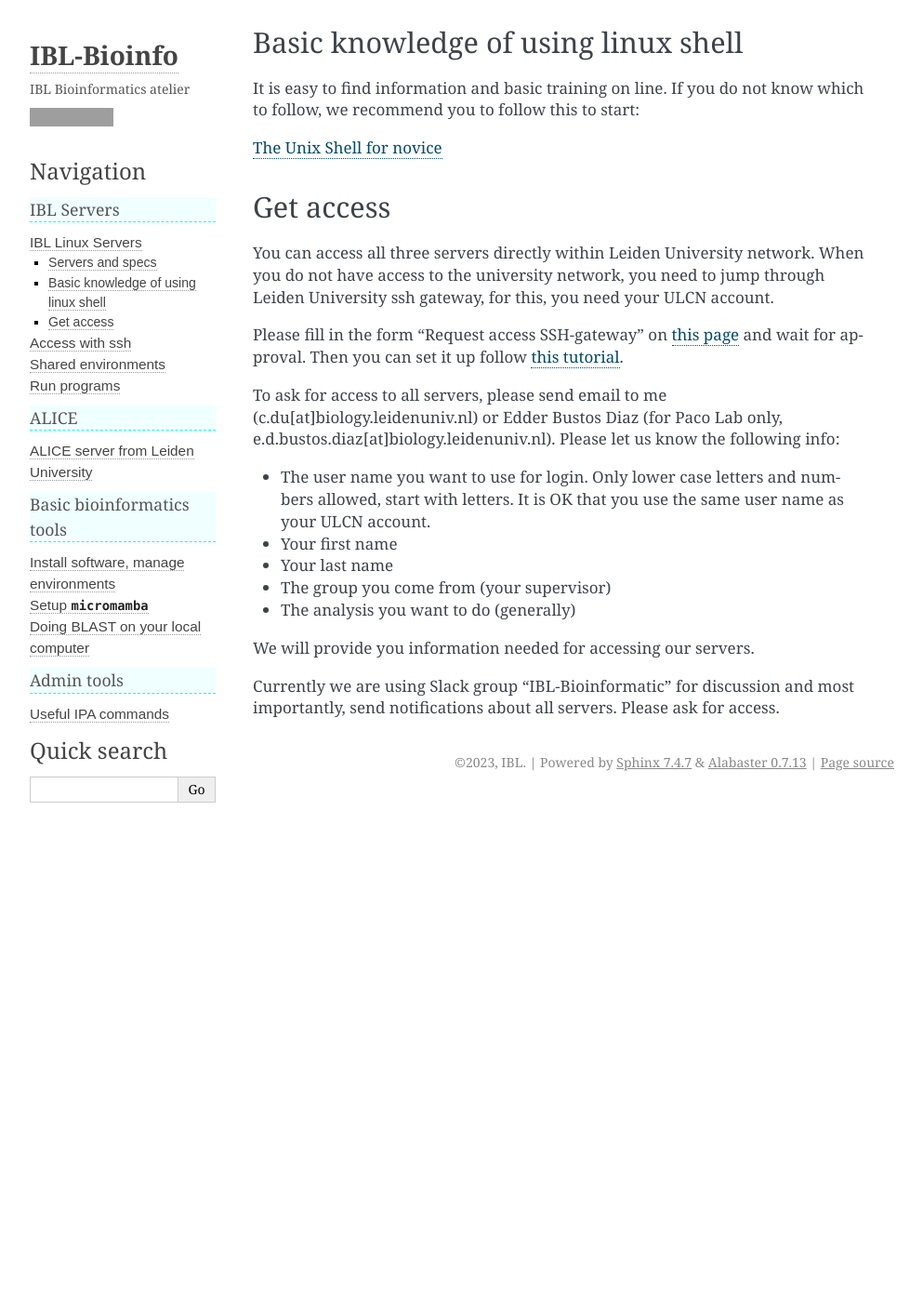
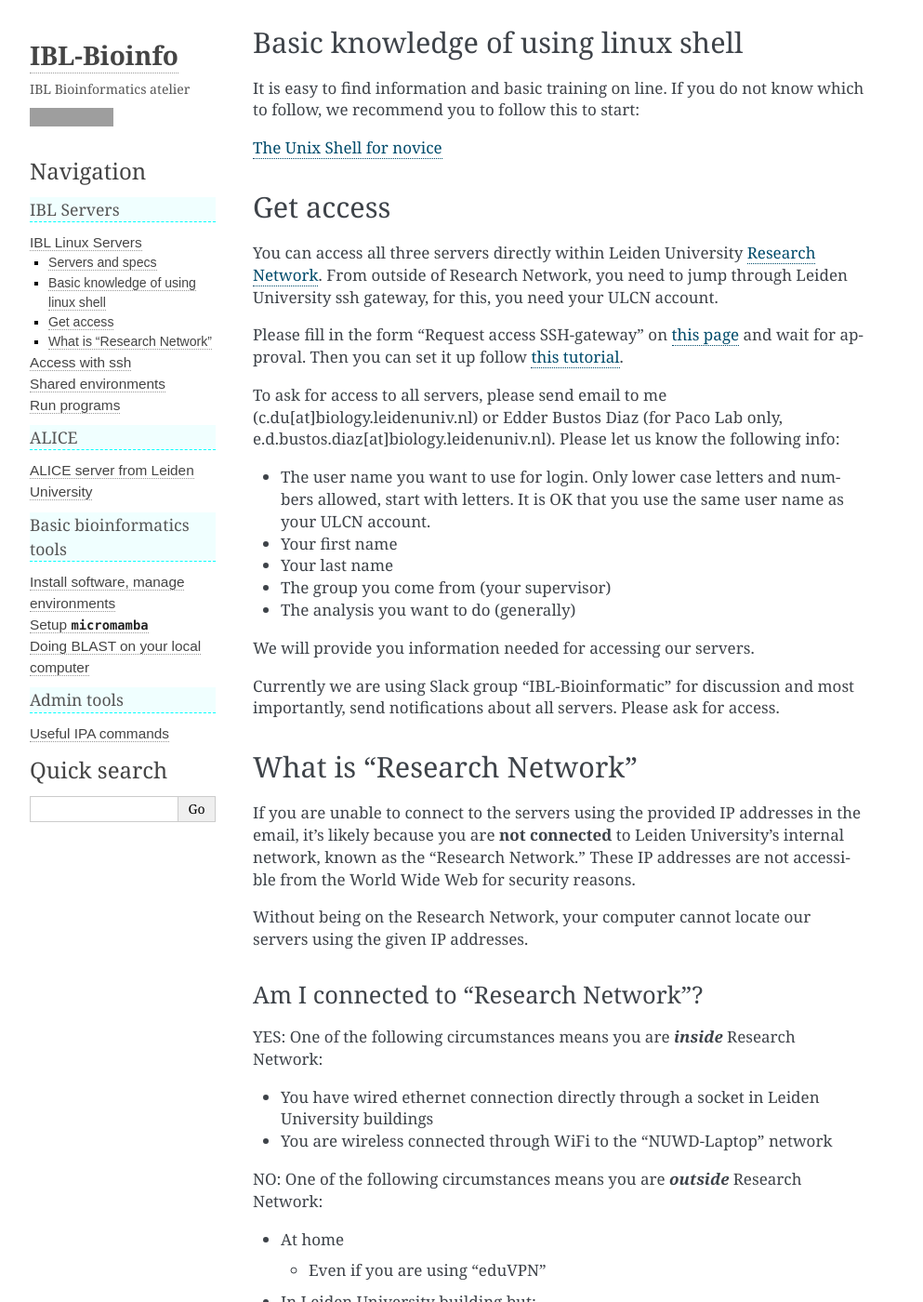
Before and after one commit to IBL-bioinfo/IBL-bioinformatics-wiki, a Sphinx documentation site: the page built from docs/source/IBL_servers/Intro.md, in a window 1280 px wide and 1400 px high, scrolled down 1180 px. Shown: the whole window at 93% size, without its empty margins (148-1141 px from the left). Built offline with Sphinx 7.4.7, drawn with Linux system fonts in a browser that asks for light colours; before the commit the page ends 2039 px from its top, so only the background shows below that; some of the changed text lies outside the part shown; grey boxes are pictures that could not be loaded.

Commit message:
Add research networ information (#51)

```diff
--- a/docs/source/IBL_servers/Intro.md
+++ b/docs/source/IBL_servers/Intro.md
@@ -45,7 +45,7 @@ It is easy to find information and basic training on line. If you do not know wh
 
 ## Get access
 
-You can access all three servers directly within Leiden University network. When you do not have access to the university network, you need to jump through Leiden University ssh gateway, for this, you need your ULCN account.
+You can access all three servers directly within Leiden University [Research Network](#what-is-research-network). From outside of Research Network, you need to jump through Leiden University ssh gateway, for this, you need your ULCN account.
 
 Please fill in the form "Request access SSH-gateway" on [this page](https://www.staff.universiteitleiden.nl/ict/help-and-support/application-forms/application-forms/service-units/ict-shared-service-centre) and wait for approval. Then you can set it up follow [this tutorial](https://www.staff.universiteitleiden.nl/binaries/content/assets/ul2staff/ict/handleidingen/manual-setting-up-ssh-gateway-2017-eng.pdf).
 
@@ -60,3 +60,25 @@ To ask for access to all servers, please send email to me (c.du\[at\]biology.lei
 We will provide you information needed for accessing our servers.
 
 Currently we are using Slack group "IBL-Bioinformatic" for discussion and most importantly, send notifications about all servers. Please ask for access.
+
+## What is "Research Network"
+
+If you are unable to connect to the servers using the provided IP addresses in the email, it's likely because you are **not connected** to Leiden University's internal network, known as the "Research Network." These IP addresses are not accessible from the World Wide Web for security reasons.
+
+Without being on the Research Network, your computer cannot locate our servers using the given IP addresses.
+
+### Am I connected to "Research Network"?
+
+YES: One of the following circumstances means you are ***inside*** Research Network:
+
+- You have wired ethernet connection directly through a socket in Leiden University buildings
+- You are wireless connected through WiFi to the “NUWD-Laptop” network
+
+NO: One of the following circumstances means you are ***outside*** Research Network:
+
+- At home
+  - Even if you are using "eduVPN"
+- In Leiden University building but:
+  - Connected to WiFi access point "eduroam"
+  - Connected to WiFi access point "Leiden University"
+  - Also including using "eduVPN"
```
Also changed, not shown: docs/source/IBL_servers/ssh access.md (+2 -2 lines).
